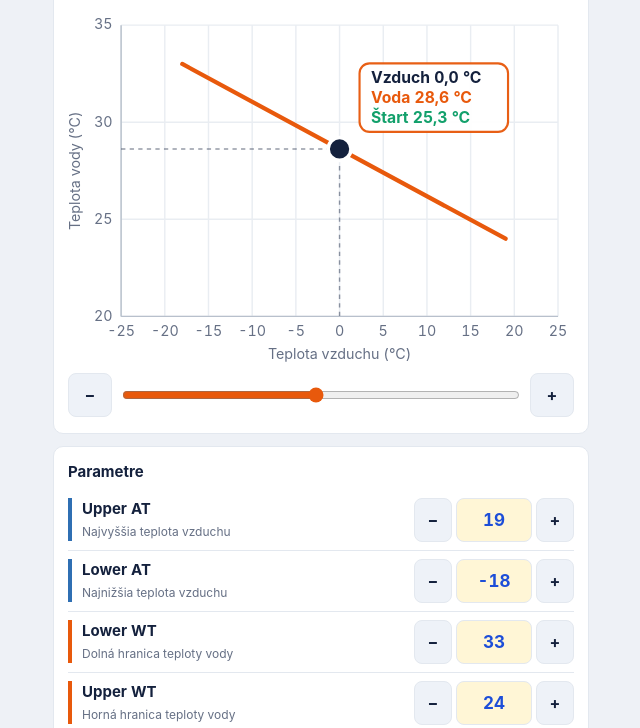
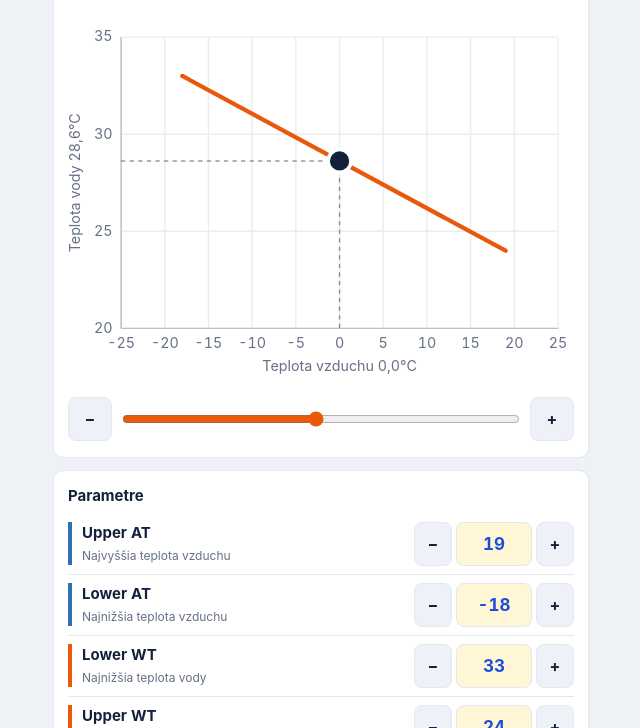
Before and after one commit to borisszabo/Ekviterm, a plain HTML site: page index.html in a window 1280 px wide. Shown: the part 207-935 px from the top of the page, without its empty margins (319-959 px from the left). Drawn offline with Linux system fonts and the light colour scheme.

Commit message:
Add files via upload

```diff
--- a/index.html
+++ b/index.html
@@ -28,14 +28,13 @@ h2{margin:0 0 8px;font-size:15px;font-weight:700}
 .big{font-size:clamp(30px,9vw,52px);white-space:nowrap;font-weight:700;line-height:1;color:var(--org);letter-spacing:-.02em}
 .lbl{font-size:13px;color:var(--mut)}
 .sub{font-size:14px;color:var(--mut);margin-top:4px}
-#chart{touch-action:pan-y;user-select:none;-webkit-user-select:none;margin:6px -4px 0}
+#chart{touch-action:pan-y;user-select:none;-webkit-user-select:none;margin:18px -4px 0}
 #chart svg{display:block;width:100%;height:auto}
 .t{fill:var(--mut);font-size:10px}.ax{stroke:var(--axis)}.gr{stroke:var(--grid)}
 .ln{stroke:var(--org);stroke-width:3;fill:none;stroke-linecap:round}
 .gd{stroke:var(--ink);stroke-width:1;stroke-dasharray:3 3;opacity:.45}
-.bt{fill:var(--ink);font-size:11px;font-weight:700;pointer-events:none}
 .dot{fill:var(--ink);stroke:var(--card);stroke-width:2.5}
-.ctl{display:flex;align-items:center;gap:8px;margin-top:6px}
+.ctl{display:flex;align-items:center;gap:8px;margin-top:18px}
 .ctl input[type=range]{flex:1;min-width:0;accent-color:var(--org);height:44px}
 button{font:inherit;font-weight:700;color:var(--ink);background:var(--btn);border:1px solid var(--line);border-radius:8px;min-width:44px;height:44px;cursor:pointer;touch-action:manipulation}
 button:active{background:var(--line)}
@@ -135,13 +134,13 @@ const save=()=>{try{localStorage.setItem(KEY,JSON.stringify({...P,t:S.t,lc:LC}))
 const fp=v=>String(Math.round(v*100)/100).replace('.',',').replace('-','−');
 const $=id=>document.getElementById(id);
 const r1=v=>Math.round(v*10)/10;
-const fa=v=>{const r=r1(v);return r<0?'− '+fmt(-r):r>0?'+ '+fmt(r):fmt(r)};
+const fa=v=>(r1(v)>0?'+':'')+fmt(v);
 const fmt=v=>r1(v).toFixed(1).replace('.',',').replace('-','−');
 const FIELDS=[
  ['ua','Upper AT','Najvyššia teplota vzduchu',0,1],
  ['la','Lower AT','Najnižšia teplota vzduchu',0,1],
- ['lw','Lower WT','Dolná hranica teploty vody',1,1],
- ['uw','Upper WT','Horná hranica teploty vody',1,1],
+ ['lw','Lower WT','Najnižšia teplota vody',1,1],
+ ['uw','Upper WT','Najvyššia teplota vody',1,1],
  ['dt','ΔT hysterézia','',2,1],
  ['tol','ΔT tolerancia','',2,.1],
  ['st','Krokovanie teploty','',3,.1]];
@@ -185,22 +184,17 @@ function drawChart(){
  const ymin=Math.floor((lo-1)/ys)*ys,ymax=Math.ceil((hi+1)/ys)*ys;
  const sx=x=>M.l+(x-xmin)/(xmax-xmin)*(W-M.l-M.r),sy=y=>H-M.b-(y-ymin)/(ymax-ymin)*(H-M.t-M.b);
  G={xmin,xmax,sx};
+ const w=wtAt(S.t);
  let g='';
  for(let x=xmin;x<=xmax;x+=5)g+=`<line class="gr" x1="${sx(x)}" x2="${sx(x)}" y1="${M.t}" y2="${H-M.b}"/><text class="t" x="${sx(x)}" y="${H-M.b+14}" text-anchor="middle">${x}</text>`;
  for(let y=ymin;y<=ymax;y+=ys)g+=`<line class="gr" x1="${M.l}" x2="${W-M.r}" y1="${sy(y)}" y2="${sy(y)}"/><text class="t" x="${M.l-6}" y="${sy(y)+3}" text-anchor="end">${y}</text>`;
  g+=`<line class="ax" x1="${M.l}" x2="${W-M.r}" y1="${H-M.b}" y2="${H-M.b}"/><line class="ax" x1="${M.l}" x2="${M.l}" y1="${M.t}" y2="${H-M.b}"/>`;
- g+=`<text class="t" x="${(M.l+W-M.r)/2}" y="${H-4}" text-anchor="middle">Teplota vzduchu (°C)</text>`;
- g+=`<text class="t" transform="translate(11 ${(M.t+H-M.b)/2}) rotate(-90)" text-anchor="middle">Teplota vody (°C)</text>`;
+ g+=`<text class="t" x="${(M.l+W-M.r)/2}" y="${H-4}" text-anchor="middle">Teplota vzduchu ${fa(S.t)}°C</text>`;
+ g+=`<text class="t" transform="translate(11 ${(M.t+H-M.b)/2}) rotate(-90)" text-anchor="middle">Teplota vody ${fmt(w)}°C</text>`;
  g+=`<line class="ln" x1="${sx(S.la)}" y1="${sy(S.lw)}" x2="${sx(S.ua)}" y2="${sy(S.uw)}"/>`;
- const w=wtAt(S.t),st=w-(S.dt-S.tol),cx=sx(S.t),cy=sy(w);
+ const cx=sx(S.t),cy=sy(w);
  g+=`<line class="gd" x1="${cx}" x2="${cx}" y1="${cy}" y2="${H-M.b}"/><line class="gd" x1="${M.l}" x2="${cx}" y1="${cy}" y2="${cy}"/><circle class="dot" cx="${cx}" cy="${cy}" r="${drag?11:8}"/>`;
- const bw=104,bh=48;
- const bx=cx>(M.l+W-M.r)/2?cx-bw-14:cx+14;
- let by=cy-bh-12;if(by<M.t)by=cy+14;if(by+bh>H-M.b)by=H-M.b-bh;
- g+=`<g pointer-events="none"><rect x="${bx}" y="${by}" width="${bw}" height="${bh}" rx="7" fill="var(--card)" stroke="var(--org)" stroke-width="1.5" opacity=".96"/>
- <text class="bt" x="${bx+8}" y="${by+14}">Vzduch ${fa(S.t)} °C</text>
- <text class="bt" x="${bx+8}" y="${by+28}" style="fill:var(--org)">Voda ${fmt(w)} °C</text>
- <text class="bt" x="${bx+8}" y="${by+42}" style="fill:var(--grn)">Štart ${fmt(st)} °C</text></g>`;
+
  $('chart').innerHTML=`<svg viewBox="0 0 ${W} ${H}" role="img" aria-label="Graf ekvitermickej krivky">${g}</svg>`;
 }
 function pick(e){
@@ -225,7 +219,7 @@ function renderT(){
  $('wt').textContent=fmt(w)+' °C';
  const off=S.dt-S.tol;
  $('dtv').textContent=fmt(w-off)+' °C';
- $('atsub').textContent='pri teplote vzduchu '+fmt(S.t)+' °C';
+ $('atsub').textContent='pri teplote vzduchu '+fa(S.t)+' °C';
  $('slider').value=S.t;
  drawChart();
  const i=Math.round((S.t-S.la)/S.st);
```
